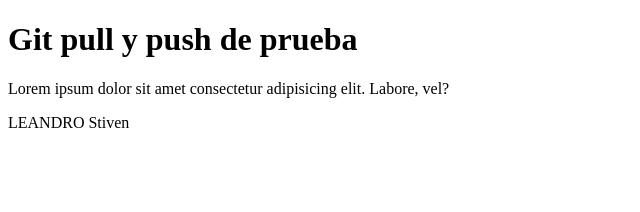
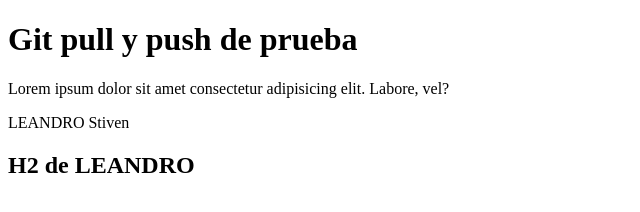
Before and after one commit to levsistemas/git, a plain HTML site: page index.html in a window 1280 px wide. Shown: the whole page, without its empty margins (0-640 px from the left). Drawn offline with Linux system fonts and the light colour scheme.

Commit message:
agregado h2 donde se va a separar la rama

```diff
--- a/index.html
+++ b/index.html
@@ -10,5 +10,6 @@
     <p>Lorem ipsum dolor sit amet consectetur adipisicing elit. Labore, vel?</p>
     <label for="">LEANDRO</label>
     <label for="">Stiven</label>
+    <h2>H2 de LEANDRO</h2>
 </body>
 </html>
```
